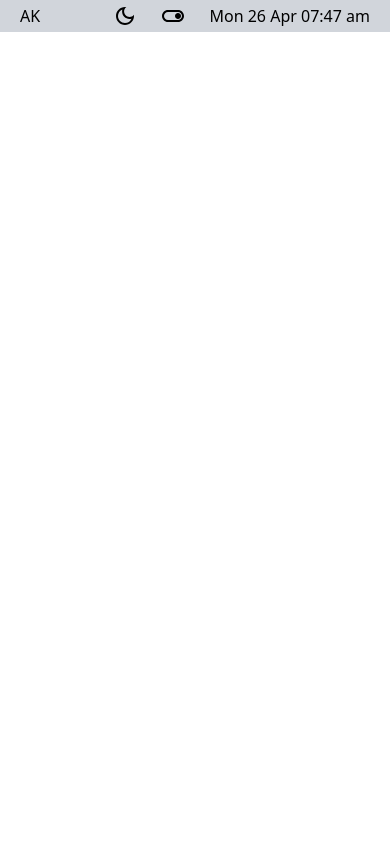
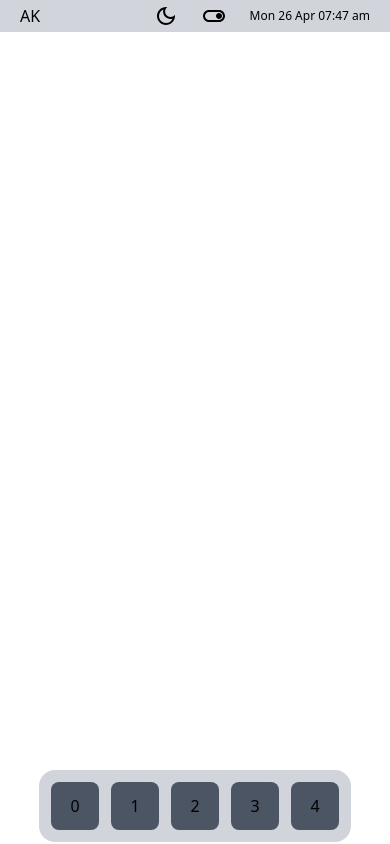
Before and after one commit to adriankristanto/adriankristanto.github.io, a React (Create React App) app: page / in a window 390 px wide. Built offline with nearby package versions, Linux system fonts and the light colour scheme.

Commit message:
1. Clock & MenuBar: fixed clock font size when used in a very small screen, e.g. iphone SE gen 1 2. Added the initial design of the dock

```diff
--- a/src/App.js
+++ b/src/App.js
@@ -1,10 +1,12 @@
 import React from "react";
-import MenuBar from "./components/MenuBar"
+import MenuBar from "./components/MenuBar";
+import Dock from "./components/Dock";
 
 function App() {
   return (
     <div className="h-screen w-screen">
       <MenuBar />
+      <Dock />
     </div>
   );
 }
--- a/src/components/Clock.js
+++ b/src/components/Clock.js
@@ -29,7 +29,7 @@ function Clock(props) {
     let meridiem = currentDateTime.getHours() < 12 ? 'am' : 'pm'
 
     return (
-        <div tabIndex={props.tabIndex} className={props.className}>
+        <div tabIndex={props.tabIndex} className={`${props.className} text-xs sm:text-base`}>
             {`${day} ${date} ${month} ${hour}:${minute} ${meridiem}`}
         </div>
     )
--- /dev/null
+++ b/src/components/Dock.js
@@ -0,0 +1,30 @@
+import React from 'react';
+
+function Dock() {
+
+    return (
+        <div className="absolute bottom-0.5  w-screen flex justify-center">
+            <div className="flex mx-0.5 w-auto px-3 py-3 bg-gray-300 text-black dark:bg-black dark:text-gray-50 rounded-2xl">
+
+                <div className="flex flex-nowrap justify-center items-center h-12 w-12 mr-1.5 rounded-lg bg-gray-600">
+                    0
+                </div>
+                <div className="flex flex-nowrap justify-center items-center h-12 w-12 mx-1.5 rounded-lg bg-gray-600">
+                    1
+                </div>
+                <div className="flex flex-nowrap justify-center items-center h-12 w-12 mx-1.5 rounded-lg bg-gray-600">
+                    2
+                </div>
+                <div className="flex flex-nowrap justify-center items-center h-12 w-12 mx-1.5 rounded-lg bg-gray-600">
+                    3
+                </div>
+                <div className="flex flex-nowrap justify-center items-center h-12 w-12 ml-1.5 rounded-lg bg-gray-600">
+                    4
+                </div>
+
+            </div>
+        </div>
+    )
+}
+
+export default Dock;
--- a/src/components/MenuBar.js
+++ b/src/components/MenuBar.js
@@ -12,7 +12,7 @@ function MenuBar() {
                 AK
             </div>
 
-            <div className="flex">
+            <div className="flex justify-center items-center">
                 <DarkMode tabIndex="0" className={menuBarItemClassName}/>
 
                 <ControlCentre tabIndex="0" className={menuBarItemClassName} />
```
